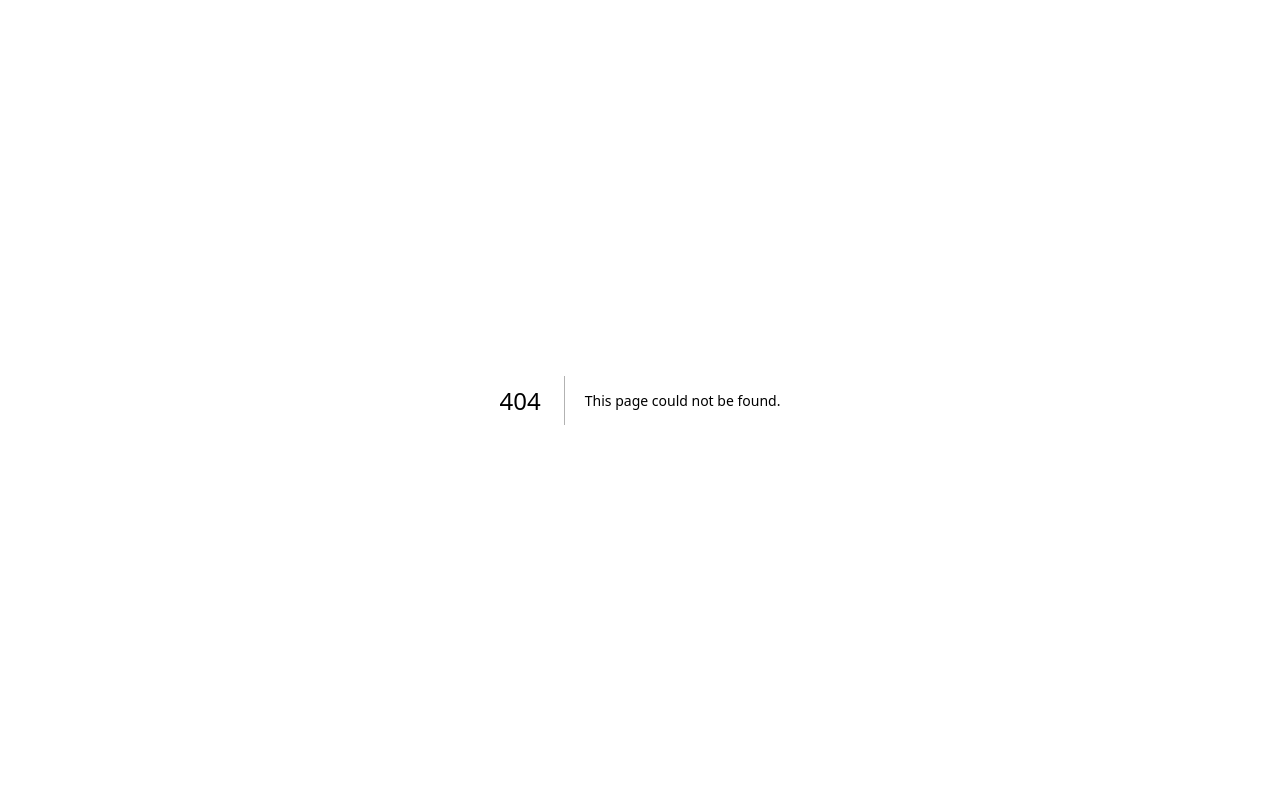
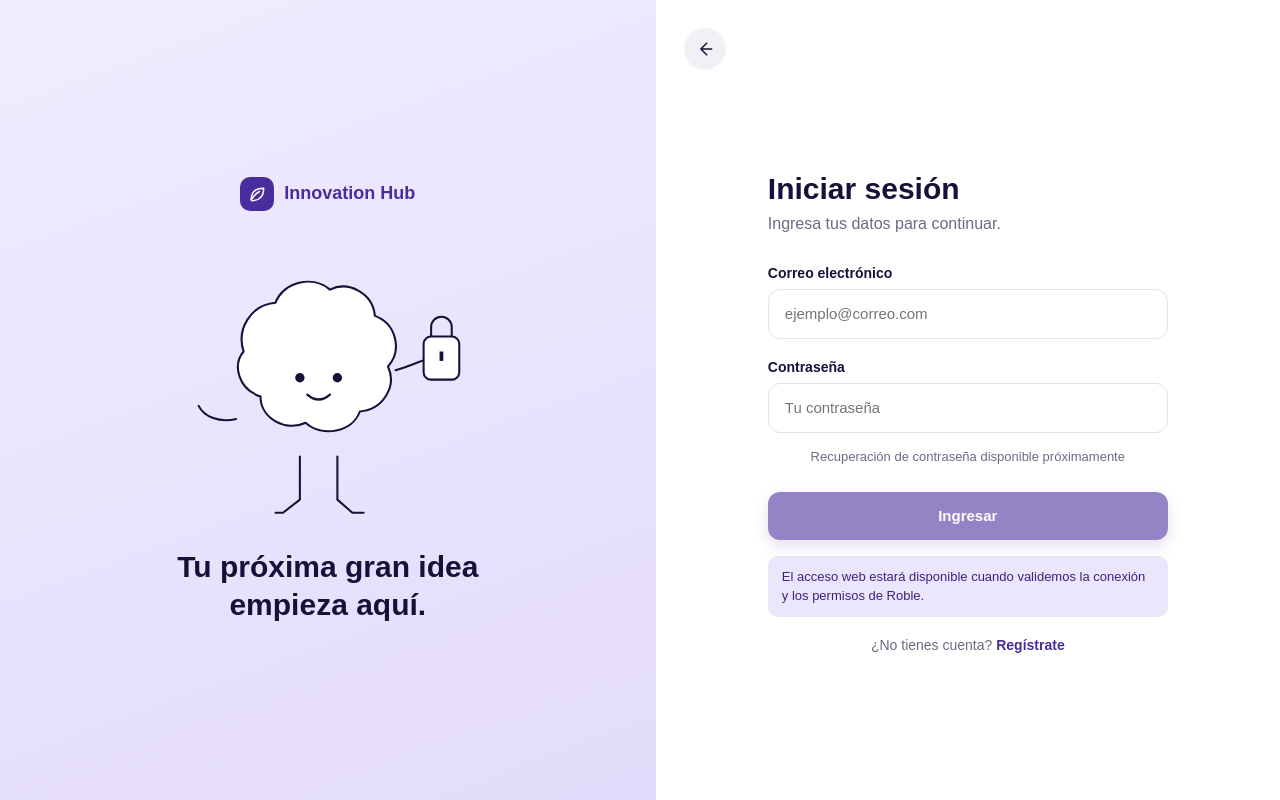
Before and after one commit to jeanmlq10/Grupo-10-innovation-hub-semana-15, a Next.js app: page /login in a window 1280 px wide. Before the commit this address had no page. Built offline with nearby package versions, Linux system fonts and the light colour scheme.

Commit message:
Add prototype-matched welcome and auth screens

```diff
--- a/src/app/globals.css
+++ b/src/app/globals.css
@@ -19,6 +19,50 @@ button { cursor: pointer; }
 a { color: inherit; text-decoration: none; }
 :focus-visible { outline: 2px solid var(--primary); outline-offset: 3px; }
 .sr-only { position: absolute; width: 1px; height: 1px; padding: 0; margin: -1px; overflow: hidden; clip: rect(0,0,0,0); white-space: nowrap; border: 0; }
+
+.auth-split { display: grid; grid-template-columns: 1.05fr 1fr; min-height: 100vh; background: #fff; }
+.auth-art { align-items: center; background: linear-gradient(160deg,#f1ecff,#e3dbfb); display: flex; flex-direction: column; gap: 28px; justify-content: center; padding: 48px; text-align: center; }
+.auth-brand { align-items: center; color: var(--primary); display: inline-flex; font-size: 18px; font-weight: 700; gap: 10px; }
+.auth-brand-mark { align-items: center; background: var(--primary); border-radius: 10px; color: #fff; display: inline-flex; height: 34px; justify-content: center; width: 34px; }
+.auth-mascot { height: auto; max-width: 300px; width: 100%; }
+.auth-art h2 { font-size: 30px; line-height: 1.25; margin: 0; max-width: 420px; }
+.auth-main { align-items: center; display: flex; justify-content: center; padding: 72px 48px 48px; position: relative; }
+.auth-back { align-items: center; background: #f1f0f6; border-radius: 50%; display: inline-flex; height: 42px; justify-content: center; left: 28px; position: absolute; top: 28px; width: 42px; }
+.auth-card { max-width: 400px; width: 100%; }
+.auth-card.centered { text-align: center; }
+.auth-card h1 { font-size: 30px; line-height: 1.2; margin: 0 0 8px; }
+.auth-card .auth-registration-title { font-size: 26px; }
+.auth-subtitle { color: var(--muted); font-size: 16px; margin: 0 0 32px; }
+.auth-stack { display: flex; flex-direction: column; gap: 12px; margin-top: 28px; }
+.auth-button { align-items: center; border: 0; border-radius: 12px; display: inline-flex; font-size: 15px; font-weight: 600; height: 48px; justify-content: center; padding: 0 24px; text-align: center; width: 100%; }
+.auth-button.primary { background: var(--primary); box-shadow: 0 6px 16px rgba(74,45,156,.25); color: #fff; }
+.auth-button.primary:hover:not(:disabled) { background: var(--primary-dark); }
+.auth-button.outline { background: #fff; border: 1.5px solid var(--primary); color: var(--primary); }
+.auth-button.outline:hover { background: var(--lavender); }
+.auth-button.soft { background: var(--lavender); color: var(--primary); }
+.auth-button.soft:hover { background: var(--lavender-strong); }
+.auth-button:disabled { cursor: not-allowed; opacity: .58; }
+.auth-hint { color: var(--muted); font-size: 13px; }
+.auth-field { margin-bottom: 20px; }
+.auth-field label:not(.sr-only) { display: block; font-size: 14px; font-weight: 600; margin-bottom: 8px; }
+.auth-field input { background: #fff; border: 1px solid var(--line); border-radius: 12px; color: var(--navy); font-size: 15px; height: 50px; padding: 0 16px; width: 100%; }
+.auth-field:has(.sr-only) input { background: #f1f1f4; border-color: transparent; }
+.auth-field input:focus { outline: 2px solid var(--primary); outline-offset: 0; }
+.auth-forgot { color: var(--muted); font-size: 13px; margin: -4px 0 28px; text-align: center; }
+.auth-pending { background: var(--lavender); border-radius: 10px; color: var(--primary-dark); font-size: 13px; line-height: 1.45; margin: 16px 0 0; padding: 12px 14px; }
+.auth-switch { color: var(--muted); font-size: 14px; margin: 20px 0 0; text-align: center; }
+.auth-switch a { color: var(--primary); font-weight: 600; }
+.auth-shield { color: var(--primary); margin-bottom: 12px; }
+
+@media (max-width: 760px) {
+  .auth-split { display: flex; flex-direction: column; }
+  .auth-art { gap: 8px; padding: 28px 24px 20px; }
+  .auth-mascot { max-width: 140px; }
+  .auth-art h2 { font-size: 19px; max-width: 330px; }
+  .auth-main { align-items: flex-start; flex: 1; padding: 68px 24px 44px; }
+  .auth-back { left: 24px; top: 16px; }
+  .auth-card { margin: 0 auto; }
+}
 
 .app-shell { display: grid; grid-template-columns: 248px minmax(0,1fr); min-height: 100vh; }
 .side-nav { background: #fff; border-right: 1px solid var(--line); display: flex; flex-direction: column; gap: 6px; padding: 24px 16px; }
--- /dev/null
+++ b/src/app/login/page.tsx
@@ -0,0 +1,25 @@
+import Link from "next/link";
+import { AuthShell } from "@/components/AuthShell";
+
+export default function LoginPage() {
+  return (
+    <AuthShell headline="Tu próxima gran idea empieza aquí." backHref="/">
+      <h1>Iniciar sesión</h1>
+      <p className="auth-subtitle">Ingresa tus datos para continuar.</p>
+      <form className="auth-form">
+        <div className="auth-field">
+          <label htmlFor="email">Correo electrónico</label>
+          <input id="email" type="email" autoComplete="email" placeholder="ejemplo@correo.com" />
+        </div>
+        <div className="auth-field">
+          <label htmlFor="password">Contraseña</label>
+          <input id="password" type="password" autoComplete="current-password" placeholder="Tu contraseña" />
+        </div>
+        <p className="auth-forgot">Recuperación de contraseña disponible próximamente</p>
+        <button className="auth-button primary" type="button" disabled>Ingresar</button>
+        <p className="auth-pending" role="status">El acceso web estará disponible cuando validemos la conexión y los permisos de Roble.</p>
+      </form>
+      <p className="auth-switch">¿No tienes cuenta? <Link href="/registro">Regístrate</Link></p>
+    </AuthShell>
+  );
+}
--- /dev/null
+++ b/src/components/AuthShell.tsx
@@ -0,0 +1,39 @@
+import Link from "next/link";
+import type { ReactNode } from "react";
+import { Icon } from "@/components/Icon";
+
+function CloudMascot({ accessory }: { accessory: "lock" | "bulb" }) {
+  return (
+    <svg className="auth-mascot" viewBox="0 0 320 300" role="img" aria-label="Nube de Innovation Hub">
+      <g fill="#fff" stroke="#14123a" strokeWidth="2.2" strokeLinecap="round" strokeLinejoin="round">
+        <path d="M70 120c-8-24 8-50 34-52 8-22 40-30 58-14 20-10 46 4 48 28 22 8 30 36 14 54 10 22-6 46-30 48-8 22-40 28-58 12-20 10-48-4-48-28-24-8-30-34-18-48z" />
+        <path d="M130 232v46l-18 14h-8M170 232v46l16 14h12" fill="none" />
+        <path d="M62 192c-18 4-34-2-40-14" fill="none" />
+        <path d="M232 140c14-4 22-8 34-12" fill="none" />
+      </g>
+      <circle cx="130" cy="148" r="5" fill="#14123a" /><circle cx="170" cy="148" r="5" fill="#14123a" />
+      <path d="M138 166c8 7 16 7 24 0" fill="none" stroke="#14123a" strokeWidth="2.5" strokeLinecap="round" />
+      {accessory === "lock" ? (
+        <g stroke="#14123a" strokeWidth="2.2" fill="#fff"><rect x="262" y="104" width="38" height="46" rx="8" /><path d="M270 104v-10a11 11 0 0 122 0v10" fill="none" /><path d="M281 120v10" strokeWidth="4" /></g>
+      ) : (
+        <g stroke="#14123a" strokeWidth="2" fill="#fff"><circle cx="276" cy="112" r="14" /><path d="M270 128h12M272 133h8" fill="none" /><path d="M276 84v-6M258 90l-4-4M294 90l4-4" fill="none" /></g>
+      )}
+    </svg>
+  );
+}
+
+export function AuthShell({ headline, children, centered = false, backHref, accessory = "lock" }: { headline: string; children: ReactNode; centered?: boolean; backHref?: string; accessory?: "lock" | "bulb" }) {
+  return (
+    <main className="auth-split">
+      <section className="auth-art" aria-label="Innovation Hub">
+        <Link className="auth-brand" href="/"><span className="auth-brand-mark"><Icon name="leaf" /></span>Innovation Hub</Link>
+        <CloudMascot accessory={accessory} />
+        <h2>{headline}</h2>
+      </section>
+      <section className="auth-main">
+        {backHref && <Link className="auth-back" href={backHref} aria-label="Volver a bienvenida"><Icon name="back" /></Link>}
+        <div className={centered ? "auth-card centered" : "auth-card"}>{children}</div>
+      </section>
+    </main>
+  );
+}
--- a/src/components/ExploreView.tsx
+++ b/src/components/ExploreView.tsx
@@ -66,7 +66,7 @@ export function ExploreView({ result }: { result: ExploreResult }) {
         <div className="brand"><span className="brand-icon"><Icon name="leaf" /></span><span>Innovation Hub</span></div>
         <nav>
           {nav.map((item) => item.active
-            ? <Link className="nav-item selected" href="/" aria-current="page" key={item.label}><Icon name={item.icon} />{item.label}</Link>
+            ? <Link className="nav-item selected" href="/explorar" aria-current="page" key={item.label}><Icon name={item.icon} />{item.label}</Link>
             : <span className="nav-item unavailable" aria-disabled="true" key={item.label}><Icon name={item.icon} />{item.label}</span>)}
         </nav>
         <div className="side-spacer" />
@@ -115,7 +115,7 @@ export function ExploreView({ result }: { result: ExploreResult }) {
 
       <nav className="bottom-nav" aria-label="Navegación móvil">
         {nav.map((item) => item.active
-          ? <Link className="bottom-item selected" href="/" aria-current="page" aria-label={item.label} key={item.label}><Icon name={item.icon} size={26} /></Link>
+          ? <Link className="bottom-item selected" href="/explorar" aria-current="page" aria-label={item.label} key={item.label}><Icon name={item.icon} size={26} /></Link>
           : <span className="bottom-item unavailable" aria-label={`${item.label}, próximamente`} key={item.label}><Icon name={item.icon} size={26} /></span>)}
       </nav>
     </div>
--- a/src/components/Icon.tsx
+++ b/src/components/Icon.tsx
@@ -1,4 +1,4 @@
-type IconName = "compass" | "folder" | "bell" | "user" | "plus" | "search" | "sliders" | "leaf" | "close";
+type IconName = "compass" | "folder" | "bell" | "user" | "plus" | "search" | "sliders" | "leaf" | "close" | "back" | "shield";
 
 export function Icon({ name, size = 20 }: { name: IconName; size?: number }) {
   const content = {
@@ -11,6 +11,8 @@ export function Icon({ name, size = 20 }: { name: IconName; size?: number }) {
     sliders: <><path d="M4 7h10m4 0h2M4 17h2m4 0h10" /><circle cx="16" cy="7" r="2" /><circle cx="8" cy="17" r="2" /></>,
     leaf: <><path d="M5 19c0-9 5-14 15-14 0 10-5 15-14 15" /><path d="M5 19c3-5 6-8 10-10" /></>,
     close: <path d="m6 6 12 12M18 6 6 18" />,
+    back: <path d="m14 5-7 7 7 7M7 12h13" />,
+    shield: <><path d="M12 2 4 5v6c0 5 3.2 9 8 11 4.8-2 8-6 8-11V5z" /><path d="m8.5 12 2.5 2.5 4.5-5" /></>,
   }[name];
 
   return <svg aria-hidden="true" width={size} height={size} viewBox="0 0 24 24" fill="none" stroke="currentColor" strokeWidth="1.8" strokeLinecap="round" strokeLinejoin="round">{content}</svg>;
```
Also changed, not shown: src/app/explorar/page.tsx (added, +7 -0 lines), src/app/page.tsx (+15 -5 lines), src/app/registro/page.tsx (added, +20 -0 lines).
